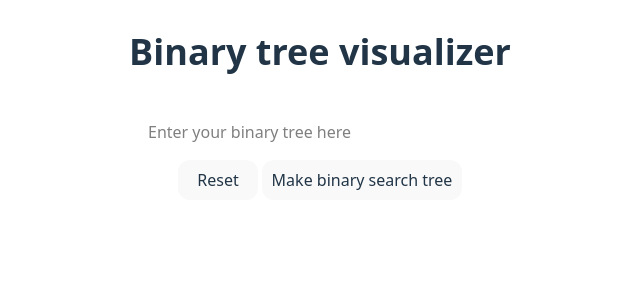
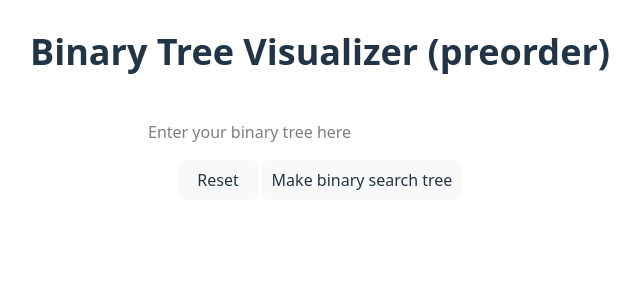
Before and after one commit to noanjrd/binarytree_playground, a React (Vite) app: page / in a window 1280 px wide. Shown: the top 300 px of the page, without its empty margins (320-960 px from the left). Built offline with nearby package versions, Linux system fonts and the light colour scheme.

Commit message:
titled modified

```diff
--- a/src/App.tsx
+++ b/src/App.tsx
@@ -55,7 +55,7 @@ function App() {
   return (
     <>
       <div className="flex flex-col items-center">
-        <p className='text-4xl mb-10 font-semibold'>Binary tree visualizer</p>
+        <p className='text-4xl mb-10 font-semibold'>Binary Tree Visualizer (preorder)</p>
         <div className='flex flex-col gap-2 items-center mb-5'>
           <div>
           <input
@@ -67,10 +67,10 @@ function App() {
           </div>
           <div className='flex gap-1 '>
           <button
-            className='h-10 w-20 rounded-xl text-center bg-[#82251e] cursor-pointer font-sans font-medium hover:bg-[#82251e]/80'
+            className='h-10 w-20 rounded-lg text-center bg-[#82251e] cursor-pointer font-sans font-medium hover:bg-[#82251e]/80'
             onClick={() => { setInputtext(""), setRoot(null) }}>Reset</button>
           <button
-            className='h-10 w-50 rounded-xl text-center bg-[#50476b] cursor-pointer font-sans font-medium hover:bg-[#50476b]/80'
+            className='h-10 w-50 rounded-lg text-center bg-[#50476b] cursor-pointer font-sans font-medium hover:bg-[#50476b]/80'
             onClick={sortList}>Make binary search tree</button>
             </div>
         </div>
```
